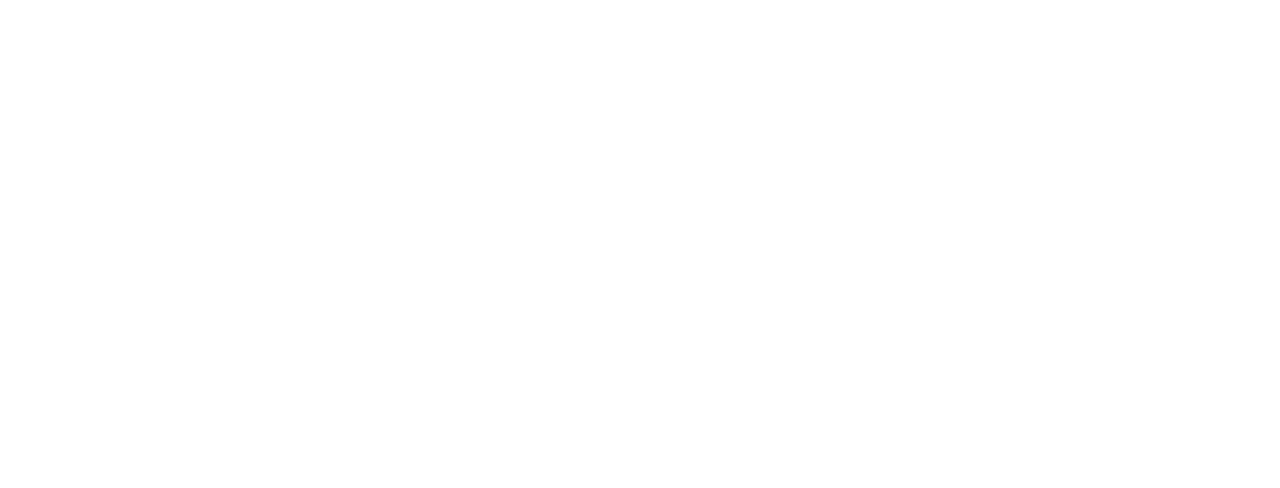
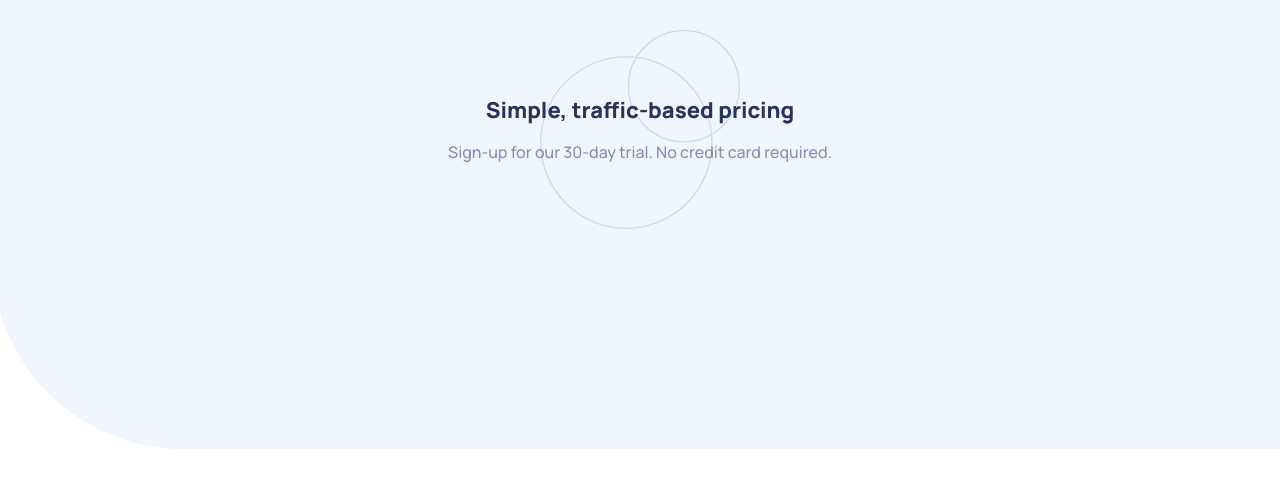
Before and after one commit to celigx/interactive-pricing-component, a React (Create React App) app: page / in a window 1280 px wide. Shown: the top 488 px of the page. Built offline with nearby package versions, Linux system fonts and the light colour scheme.

Commit message:
Add title

```diff
--- a/src/App.js
+++ b/src/App.js
@@ -3,7 +3,10 @@
 function App() {
   return (
     <div className="app">
-
+      <div className="titleContainer">
+        <h1 className="title">Simple, traffic-based pricing</h1>
+        <p className="subTitle">Sign-up for our 30-day trial. No credit card required.</p>
+      </div>
     </div>
   );
 }
--- a/src/App.sass
+++ b/src/App.sass
@@ -1,2 +1,26 @@
+@import url('https://fonts.googleapis.com/css2?family=Manrope:wght@500;600;800&display=swap')
+
 .app
+  font-family: 'Manrope', sans-serif
   text-align: center
+  background-image: url(./assets/bg-pattern.svg)
+  background-repeat: no-repeat
+  background-position: 5% 0%
+  height: 100vh
+  padding: 20px 20px
+
+  .titleContainer
+    background-image: url(./assets/pattern-circles.svg)
+    background-repeat: no-repeat
+    background-position: center
+    background-size: 200px
+    padding: 60px 0
+
+    .title
+      color: hsl(227, 35%, 25%)
+      font-size: 22px
+
+    .subTitle
+      color: hsl(225, 20%, 60%)
+      font-size: 16px
+      font-weight: 500
```
Also changed, not shown: src/assets/bg-pattern.svg (added), src/assets/pattern-circles.svg (added).
